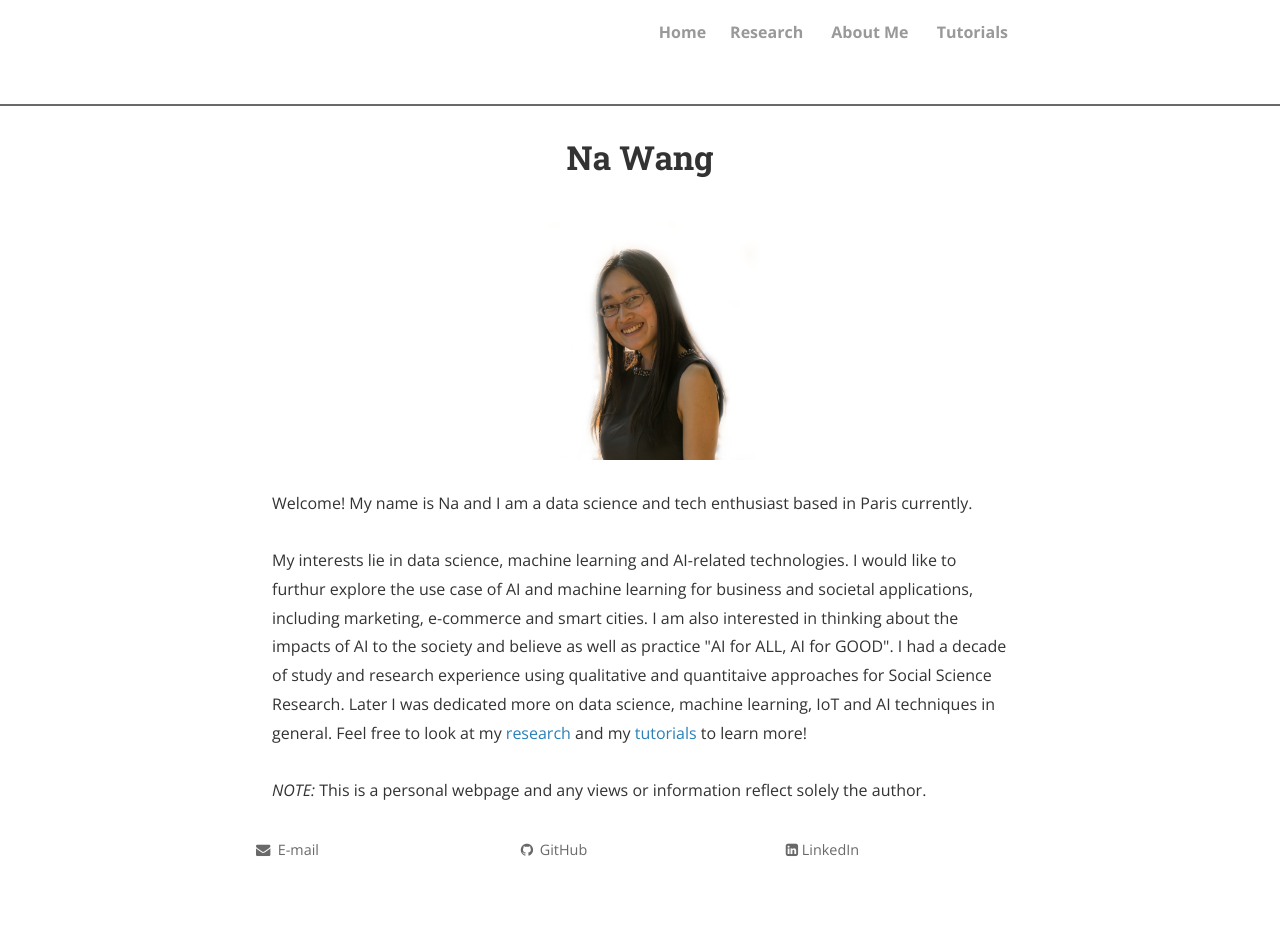
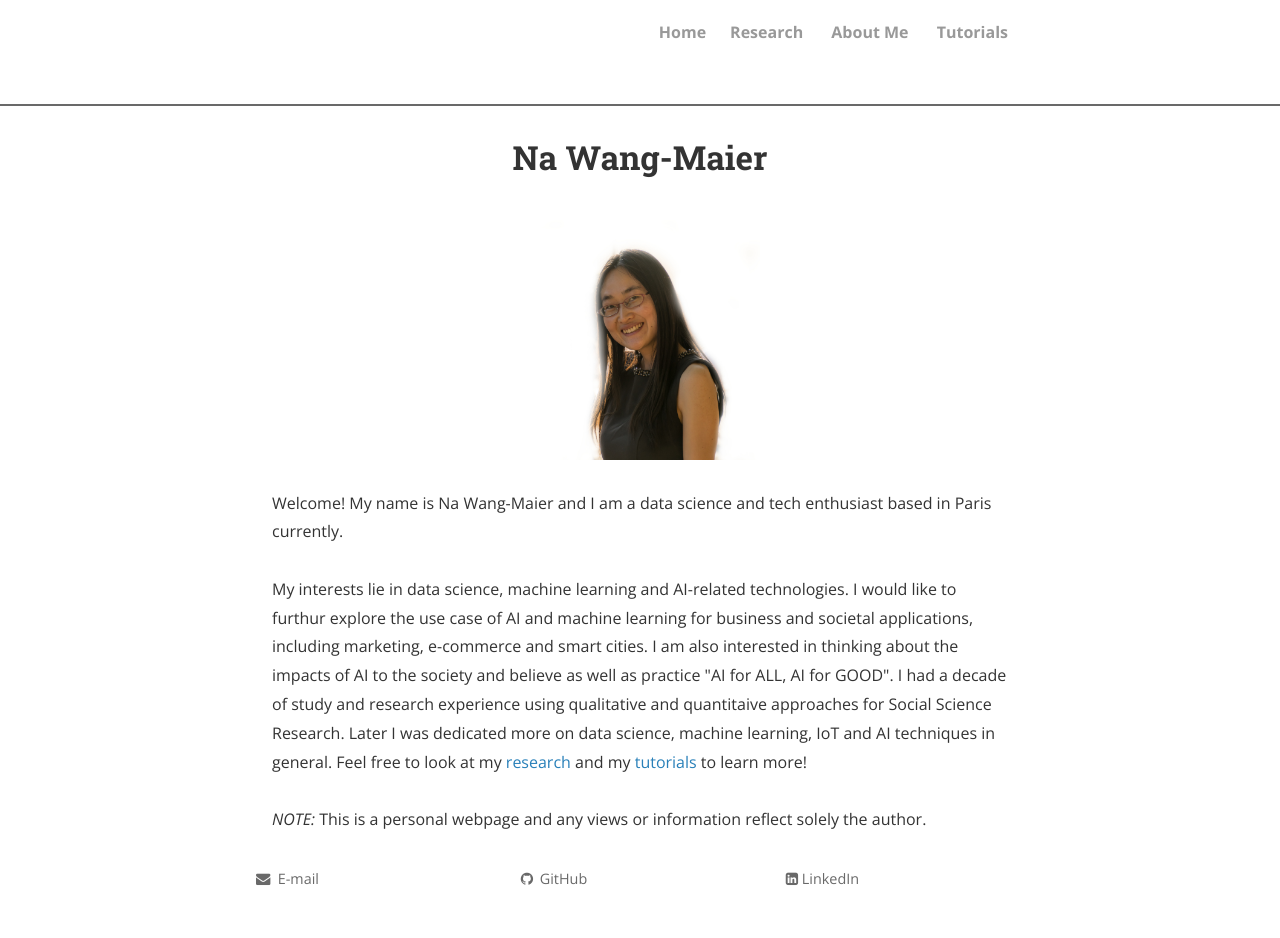
Before and after one commit to nawangm/nawangm.github.io, a Jekyll site: the page built from index.html, in a window 1280 px wide. Built offline with Jekyll 4.4.1, drawn with Linux system fonts in a browser that asks for light colours; nearby versions of some CDN libraries; the list of posts is cut into pages by our own code; comment, search, counter and statistics services are not loaded; a style sheet for code colours, icons or effects is not loaded; before the commit the page ends 910 px from its top, so only the background shows below that.

Commit message:
update nov28

```diff
--- a/index.html
+++ b/index.html
@@ -1,6 +1,6 @@
 ---
 layout: page
-title: Na Wang
+title: Na Wang-Maier
 ---
 <div class="home">
   <script async src="https://www.googletagmanager.com/gtag/js?id=UA-153085826-1"></script>
@@ -14,7 +14,7 @@ title: Na Wang
 
 <img src="03.jpg" alt="Na Wang pic" style="width:240px;height:240px;" title="Na Wang"; algin="middle">
 <br>
-Welcome! My name is Na and I am a data science and tech enthusiast based in Paris currently.
+Welcome! My name is Na Wang-Maier and I am a data science and tech enthusiast based in Paris currently.
 
 <br><br>
 My interests lie in data science, machine learning and AI-related technologies. I would like to furthur explore the use case of AI and machine learning for business and societal applications, including marketing, e-commerce and smart cities. I am also interested in thinking about the impacts of AI to the society and believe as well as practice "AI for ALL, AI for GOOD".
```
